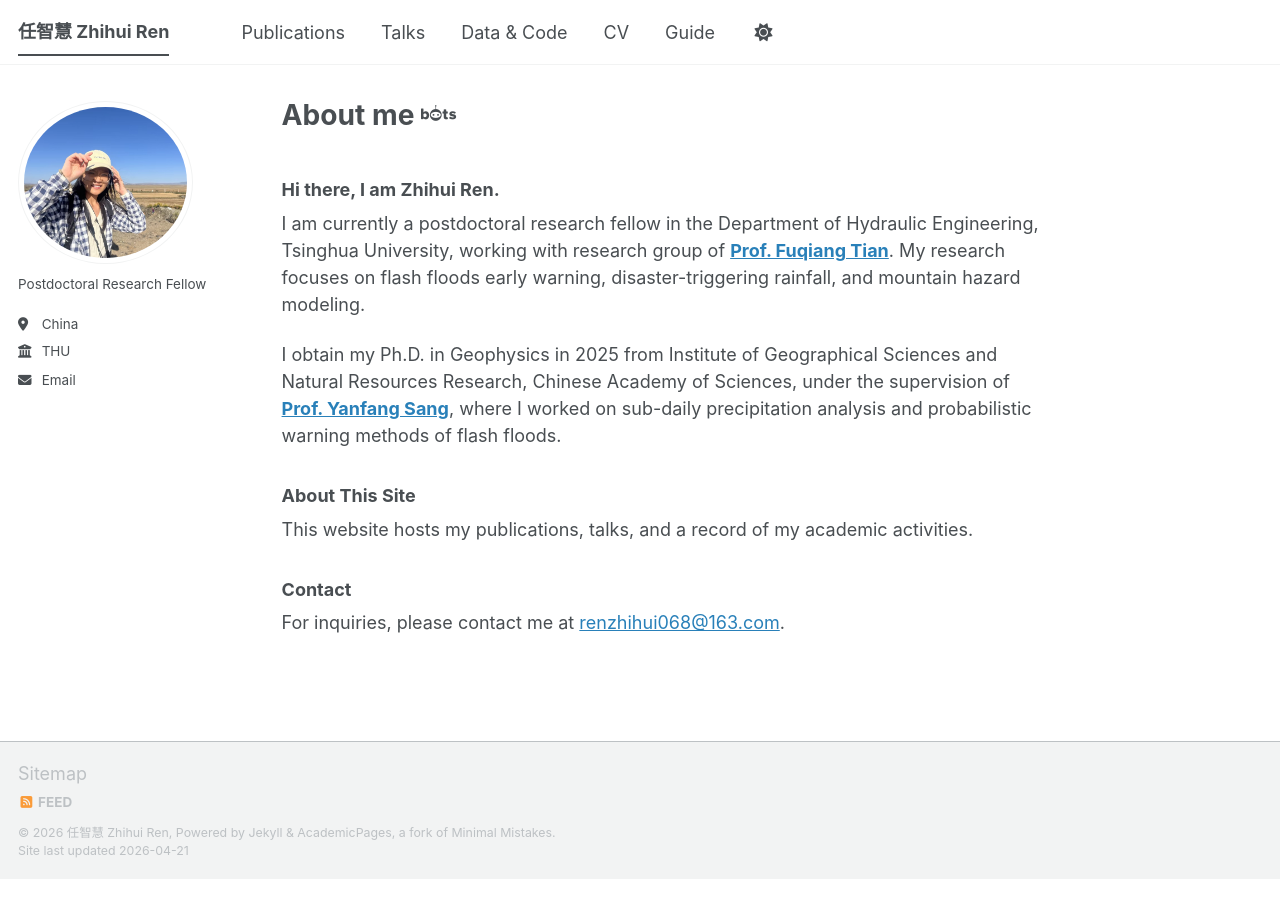
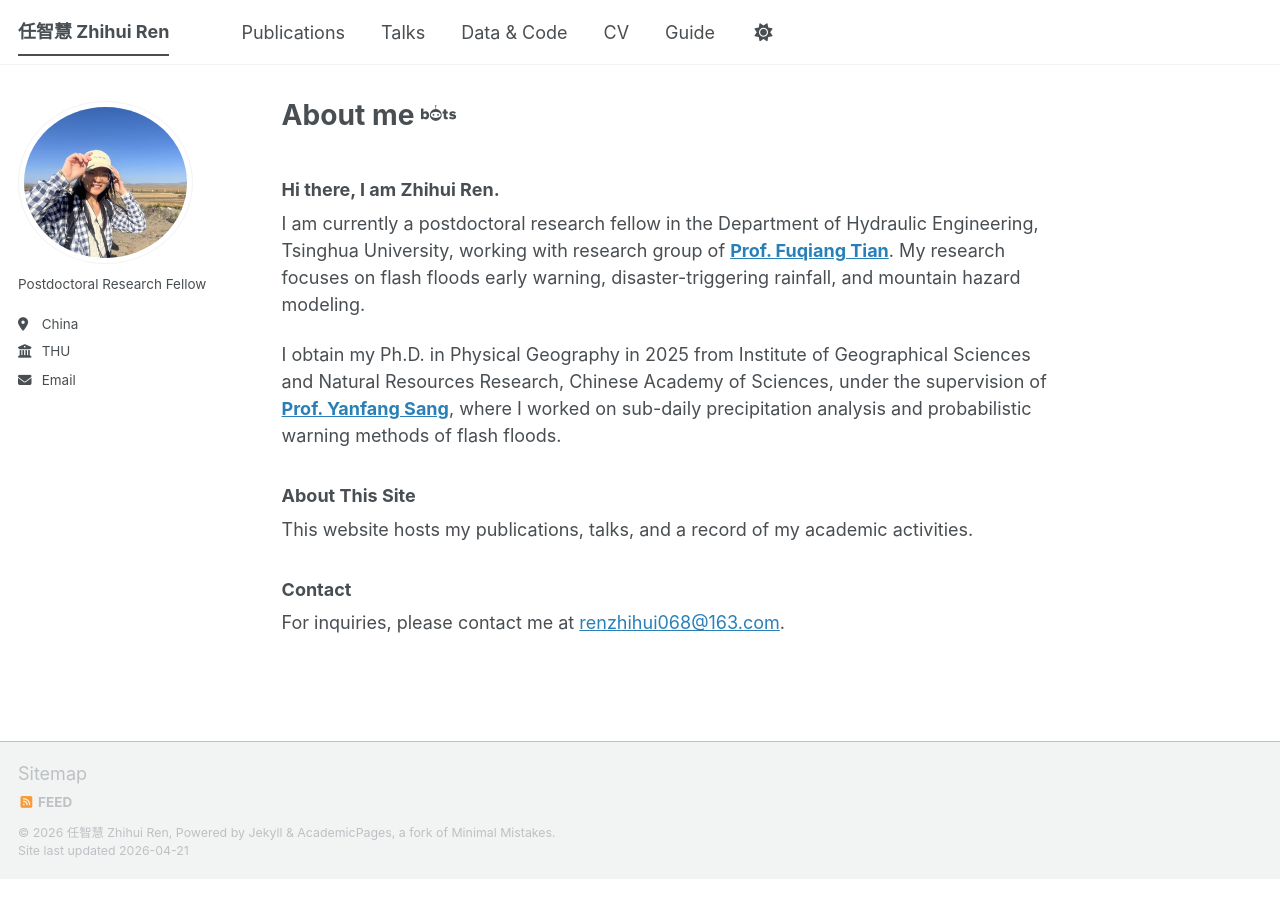
Before and after one commit to 68kellyren/68kellyren.github.io, a Jekyll site: the page built from _pages/about.md, in a window 1280 px wide. Built offline with Jekyll 4.4.1, drawn with Linux system fonts in a browser that asks for light colours; a script bundle is joined from its source files by our own code; library files that are not in the unit come from our copies.

Commit message:
Update about.md

```diff
--- a/_pages/about.md
+++ b/_pages/about.md
@@ -10,7 +10,7 @@ redirect_from:
 ### Hi there, I am Zhihui Ren.
 I am currently a postdoctoral research fellow in the Department of Hydraulic Engineering, Tsinghua University, working with research group of <span style="color: #2980b9; text-decoration: underline;font-weight:bold;">Prof. Fuqiang Tian</span>. My research focuses on flash floods early warning, disaster-triggering rainfall, and mountain hazard modeling.
 
-I obtain my Ph.D. in Geophysics in 2025 from Institute of Geographical Sciences and Natural Resources Research, Chinese Academy of Sciences, under the supervision of <span style="color: #2980b9; text-decoration: underline;font-weight:bold;">Prof. Yanfang Sang</span>, where I worked on sub-daily precipitation analysis and probabilistic warning methods of flash floods.
+I obtain my Ph.D. in Physical Geography in 2025 from Institute of Geographical Sciences and Natural Resources Research, Chinese Academy of Sciences, under the supervision of <span style="color: #2980b9; text-decoration: underline;font-weight:bold;">Prof. Yanfang Sang</span>, where I worked on sub-daily precipitation analysis and probabilistic warning methods of flash floods.
 
 ### About This Site
 This website hosts my publications, talks, and a record of my academic activities.
```
